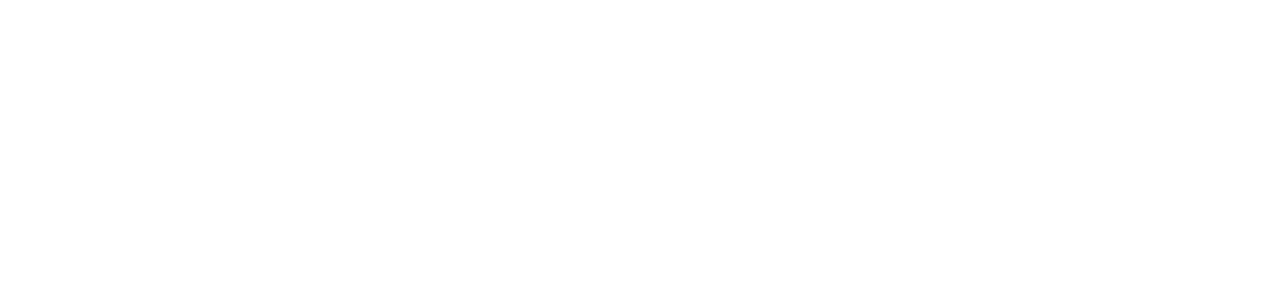
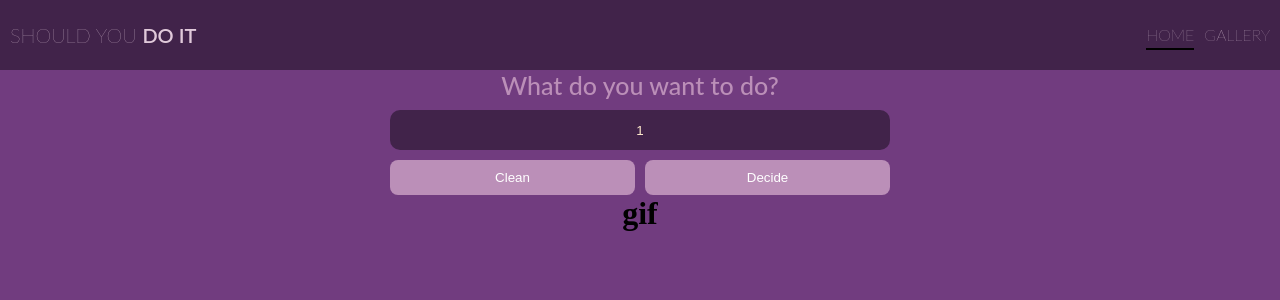
Before and after one commit to joao-moutinho/ShouldYouDoIt-React, a React (Create React App) app: page /ShowGif/1 in a window 1280 px wide. Before the commit this address had no page. Shown: the top 300 px of the page. Built offline with nearby package versions, Linux system fonts and the light colour scheme; no server answers.

Commit message:
update param

```diff
--- a/src/components/home-gif/Main-gif/index.jsx
+++ b/src/components/home-gif/Main-gif/index.jsx
@@ -1,25 +1,34 @@
 import Title from "../../home/main/Title";
 import Input from "../../home/main/Input"
 import './style.scss';
-import React from "react";
-import { useState } from "react";
+import { useState , useEffect} from "react";
 import BtnDecide from "../buttons/BtnDecide";
 import BtnClean from "../buttons/BtnClean";
 import Modal from "../../home/modal/Modal";
 import Gif from "../msg-gif/Gif";
+import { loadgif } from "../../utils/Load/loadgifs";
+import { useParams } from "react-router";
+
 
 
 
 const Main_Gif = () => {
 
 
-const [value, setValue] = useState('');
-const [showGif, setShowGif] = useState(false);
+let param = useParams().text;
+console.log("params ",param);
+
+const [value, setValue] = useState(param);
+const [showGif, setShowGif] = useState(true);
 const [showModal, setShowModal] = useState(false);
+
+
+
 
 
 const handleValue = (text) =>{
     setValue(text);
+    console.log(value);
 }
 
 const checkDecide = () =>{
@@ -31,19 +40,22 @@
   setShowModal(false);
 }
 
+useEffect(() =>{
+
+    const gif = loadgif(param);
+});
+
 
     return(
       <div className="main-gif">
         <Title/>
-        <Input handleChange={handleValue}/>
+        <Input handleChange={handleValue} value={param}/>
           <div className="buttons">
             <BtnClean/>
             <BtnDecide checkDecide={checkDecide}/>
           </div>
 
-          <Gif/>
-
-          {showGif===true && <Gif/> }
+          {showGif===true && <Gif text={value}/>}
           {showModal === true && <Modal check={checkModal}/>}
       </div>
 
--- a/src/components/home-gif/msg-gif/Gif/index.jsx
+++ b/src/components/home-gif/msg-gif/Gif/index.jsx
@@ -1,17 +1,7 @@
-import { loadgif } from "../../../utils/Load/loadgifs";
-
-const Gif = () => {
+import React from "react";
 
 
-
-
-
-const receveGif = async () =>{
-const gif = await loadgif("ola");
-console.log("ola"+gif);
-
-
-}
+const Gif = ({text}) => {
 
 
 
--- a/src/components/home/header/Links/index.jsx
+++ b/src/components/home/header/Links/index.jsx
@@ -9,7 +9,7 @@
     <div className="links">
 
 {/* in page*/ }
-      {(location.pathname === "/" || location.pathname === "/ShowGif")  && (
+      {(location.pathname === "/" || location.pathname.includes("/ShowGif") )  && (
        <>
          <Link to="/" className="link inpage">
             HOME
--- a/src/components/home/main/Input/index.jsx
+++ b/src/components/home/main/Input/index.jsx
@@ -1,13 +1,13 @@
 import React from "react";
 import './input.scss';
 
-const Input = ({handleChange}) =>{
+const Input = ({handleChange, value}) =>{
 
 
 
     return(
         <div className="input">
-           <input type="text" onChange={(e) =>{
+           <input defaultValue={value} type="text" onChange={(e) =>{
                return handleChange(e.target.value)
            }}
             className="input-box"/>
--- a/src/components/home/main/Main/index.jsx
+++ b/src/components/home/main/Main/index.jsx
@@ -42,7 +42,7 @@
             <Title/>
             <Input handleChange={handleValue} />
             {value.length === 0 && <Button check={showModal} disabled={!buttonDisabled}/> }
-            {value.length >= 1 && <Button  check={()=> navigate('/ShowGif')}/>}
+            {value.length >= 1 && <Button  check={()=> navigate(`/ShowGif/${value}`)}/>}
             {buttonState === "showModal" && <Modal check={mainPage}/>}
         </div>
 
--- a/src/components/utils/Load/loadgifs.jsx
+++ b/src/components/utils/Load/loadgifs.jsx
@@ -1,13 +1,17 @@
 
-export const loadgif = async ({text}) =>{
+export const loadgif =  ({text}) =>{
 
-    let data =  await fetch(`https://shouldyoudoit.herokuapp.com/?search=${text}`);
 
-    let gif = await data.json();
+   fetch('https://shouldyoudoit.herokuapp.com/?search=ir%20as%20compras')
+   .then( response => response.json())
+   .then(json =>  receveData(json));
 
-    console.log(`dentro do`, gif);
+ function receveData(json)  {
 
-  return(gif);
+      return(json);
+  }
+
+
 }
 
 // quando der set do state o component dá update
--- a/src/components/utils/Route/routes.js
+++ b/src/components/utils/Route/routes.js
@@ -9,9 +9,9 @@
     return(
         <BrowserRouter>
             <Routes>
-                <Route path="/" exact element={<Home/>}/>
+                <Route path="/" element={<Home/>}/>
                 <Route path="/Gallery" element={<Gallery/>}/>
-                <Route path="/ShowGif" element={<Home_Gif/>}/>
+                <Route path="/ShowGif/:text" element={<Home_Gif/>}/>
             </Routes>
         </BrowserRouter>
     );
--- a/src/pages/Gallery/index.jsx
+++ b/src/pages/Gallery/index.jsx
@@ -3,10 +3,6 @@
 import { useState } from "react";
 
 const Gallery = () => {
-
-const [value,setValue] = useState();
-
-
 
 
 
```
